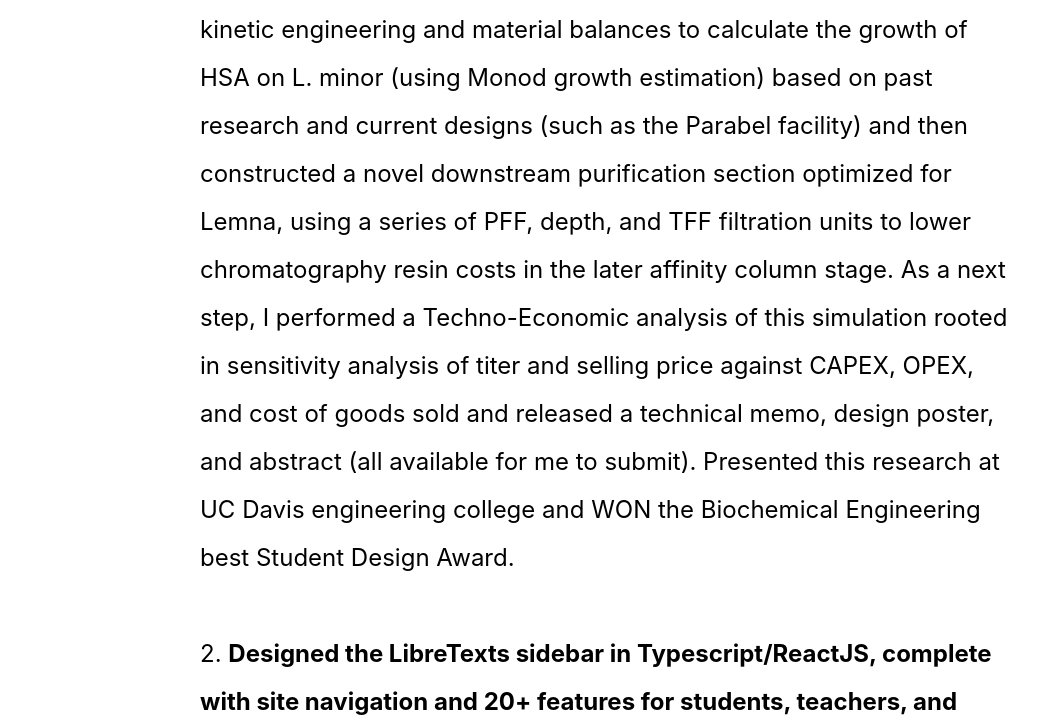
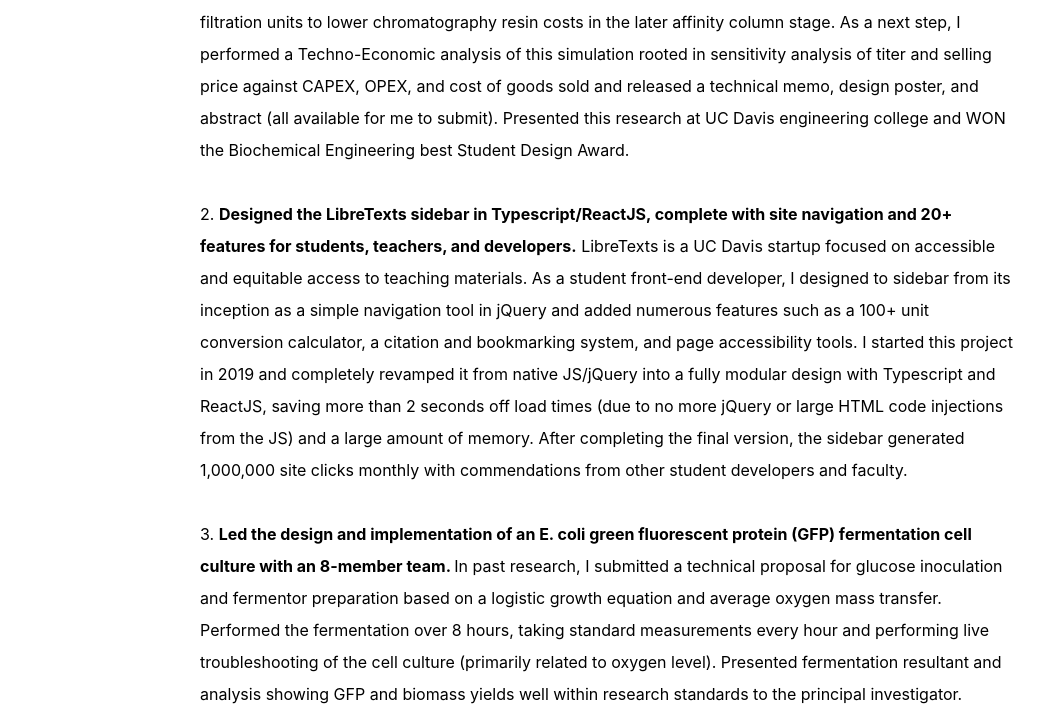
Before and after one commit to aryanrsuri/aryanrsuri.github.io, a website: page CV.html in a window 1280 px wide. Shown: the part 274-998 px from the top of the page, without its empty margins (32-1076 px from the left). Drawn offline with Linux system fonts and the light colour scheme.

Commit message:
maxw-update1

```diff
--- a/CV.html
+++ b/CV.html
@@ -53,7 +53,7 @@
             <span class="text-gray-900">Of</span>
             <span class="text-gray-700">Excellence</span>
         </h1>
-        <h2 class="leading-loose text-2xl">
+        <h2 class="leading-loose text-md">
             <br>
             1. <strong>Led a team of 4 to design and release a 15+ Unit SuperPro Simulation of a biochemical production facility of Human Serum Albumin (HSA) using a Lemna Minor cell line </strong>. First, this required kinetic engineering and material balances to calculate the growth of HSA on L. minor (using Monod growth estimation) based on past research and current designs (such as the Parabel facility) and then constructed a novel downstream purification section optimized for Lemna, using a series of PFF, depth, and TFF filtration units to lower chromatography resin costs in the later affinity column stage.
 
```
